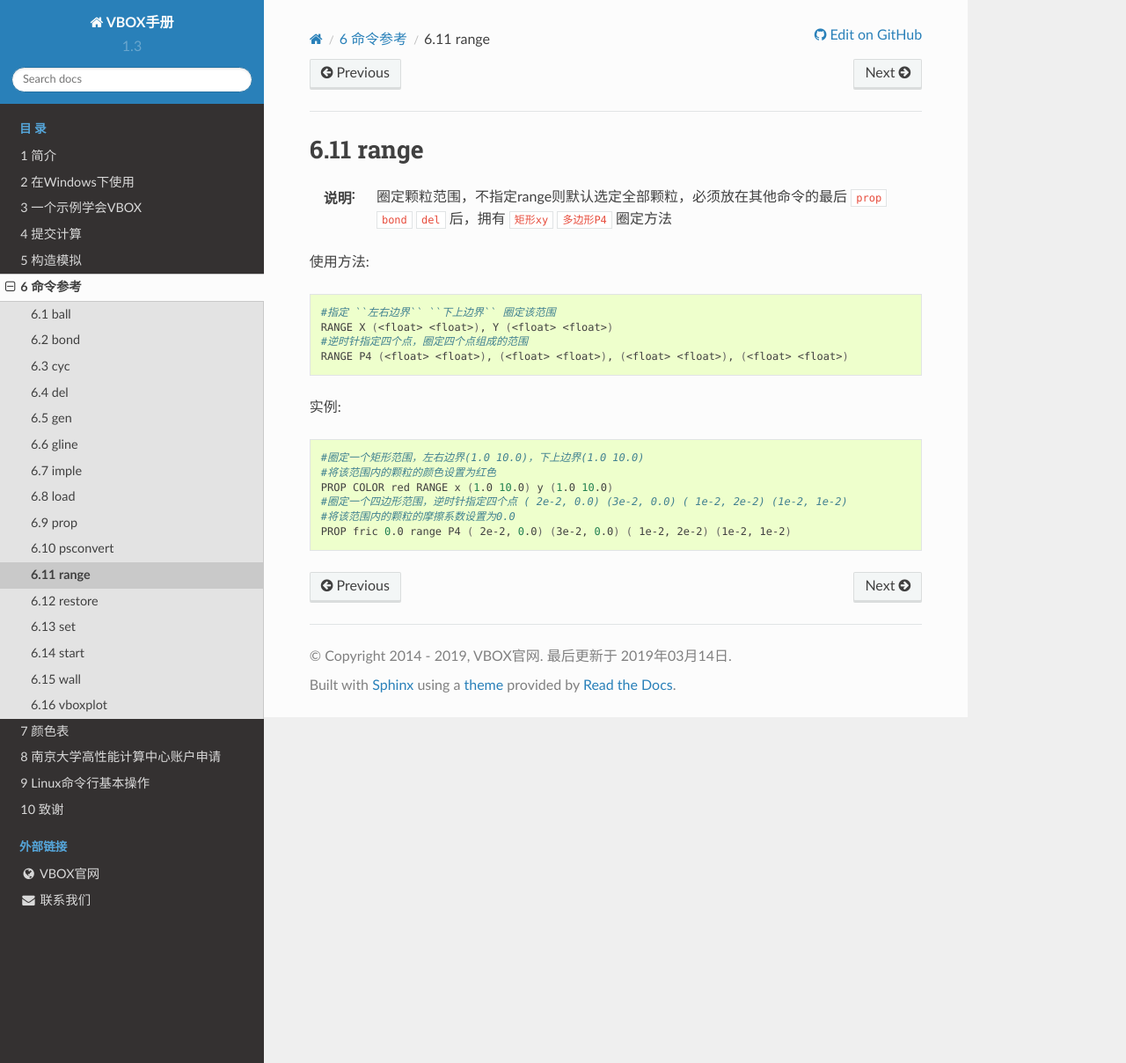
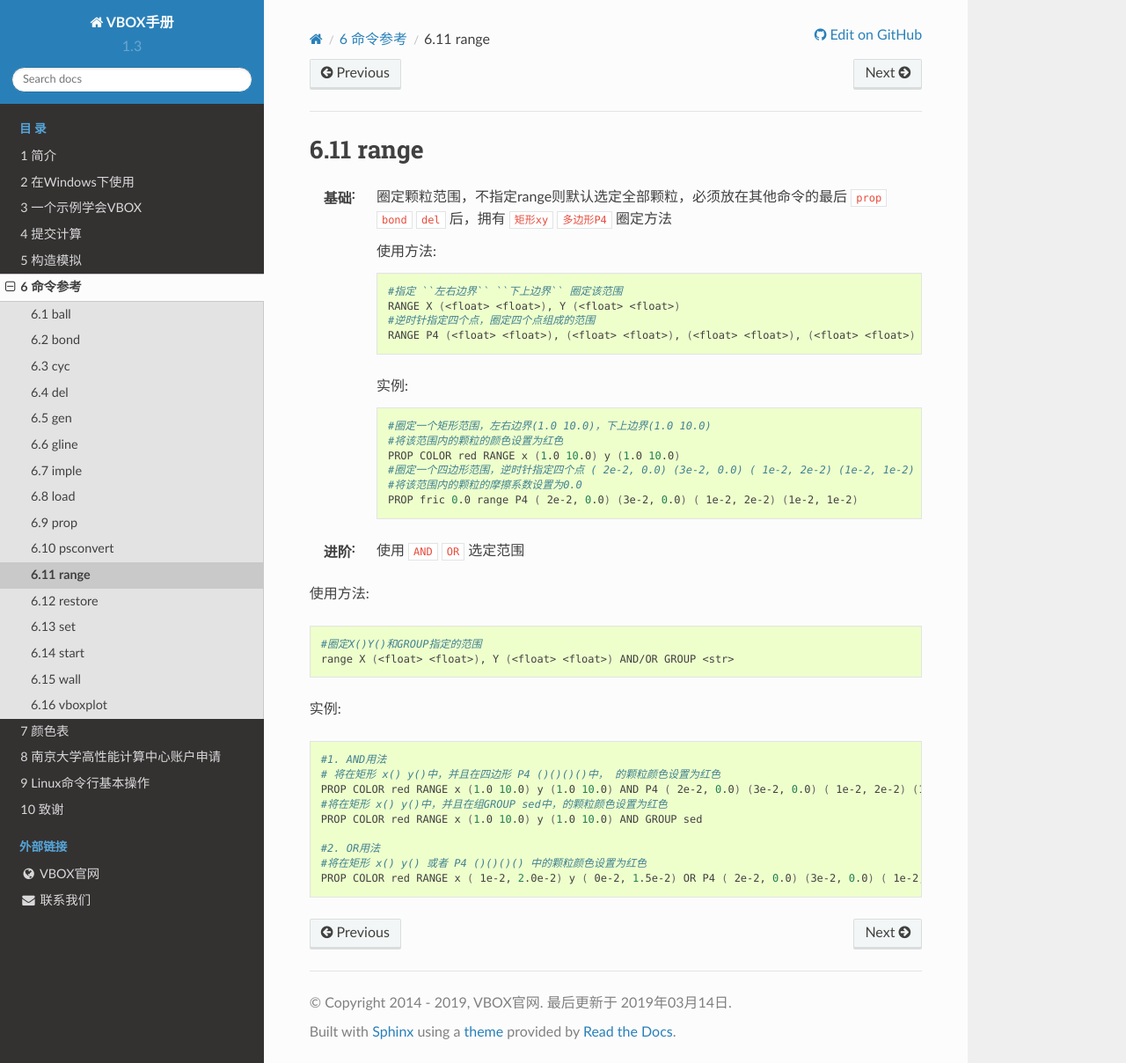
Before and after one commit to geovbox/zdem_doc, a Sphinx documentation site: the page built from source/cmd/range.rst, in a window 1280 px wide and 1208 px high. Shown: the whole window at 88% size. Built offline with Sphinx 7.4.7 and the Read the Docs theme 2.0.0, drawn with Linux system fonts in a browser that asks for light colours.

Commit message:
增加RANGE中AND/OR使用说明

```diff
--- a/source/cmd/range.rst
+++ b/source/cmd/range.rst
@@ -3,16 +3,16 @@
 range
 =====
 
-:说明: 圈定颗粒范围，不指定range则默认选定全部颗粒，必须放在其他命令的最后 ``prop`` ``bond`` ``del`` 后，拥有 ``矩形xy`` ``多边形P4`` 圈定方法
+:基础: 圈定颗粒范围，不指定range则默认选定全部颗粒，必须放在其他命令的最后 ``prop`` ``bond`` ``del`` 后，拥有 ``矩形xy`` ``多边形P4`` 圈定方法
 
-使用方法::
+  使用方法::
 
-   #指定 ``左右边界`` ``下上边界`` 圈定该范围
-   RANGE X (<float> <float>), Y (<float> <float>)
-   #逆时针指定四个点，圈定四个点组成的范围
-   RANGE P4 (<float> <float>), (<float> <float>), (<float> <float>), (<float> <float>)
+    #指定 ``左右边界`` ``下上边界`` 圈定该范围
+    RANGE X (<float> <float>), Y (<float> <float>)
+    #逆时针指定四个点，圈定四个点组成的范围
+    RANGE P4 (<float> <float>), (<float> <float>), (<float> <float>), (<float> <float>)
 
-实例::
+  实例::
 
     #圈定一个矩形范围，左右边界(1.0 10.0)，下上边界(1.0 10.0)
     #将该范围内的颗粒的颜色设置为红色
@@ -20,3 +20,22 @@ range
     #圈定一个四边形范围，逆时针指定四个点 ( 2e-2, 0.0) (3e-2, 0.0) ( 1e-2, 2e-2) (1e-2, 1e-2)
     #将该范围内的颗粒的摩擦系数设置为0.0
     PROP fric 0.0 range P4 ( 2e-2, 0.0) (3e-2, 0.0) ( 1e-2, 2e-2) (1e-2, 1e-2)
+
+:进阶: 使用 ``AND`` ``OR`` 选定范围
+
+使用方法::
+
+    #圈定X()Y()和GROUP指定的范围
+    range X (<float> <float>), Y (<float> <float>) AND/OR GROUP <str>
+
+实例::
+
+    #1. AND用法
+    # 将在矩形 x() y()中，并且在四边形 P4 ()()()()中， 的颗粒颜色设置为红色
+    PROP COLOR red RANGE x (1.0 10.0) y (1.0 10.0) AND P4 ( 2e-2, 0.0) (3e-2, 0.0) ( 1e-2, 2e-2) (1e-2, 1e-2)
+    #将在矩形 x() y()中，并且在组GROUP sed中，的颗粒颜色设置为红色
+    PROP COLOR red RANGE x (1.0 10.0) y (1.0 10.0) AND GROUP sed
+
+    #2. OR用法
+    #将在矩形 x() y() 或者 P4 ()()()() 中的颗粒颜色设置为红色
+    PROP COLOR red RANGE x ( 1e-2, 2.0e-2) y ( 0e-2, 1.5e-2) OR P4 ( 2e-2, 0.0) (3e-2, 0.0) ( 1e-2, 2e-2) (1e-2, 1e-2)
```
